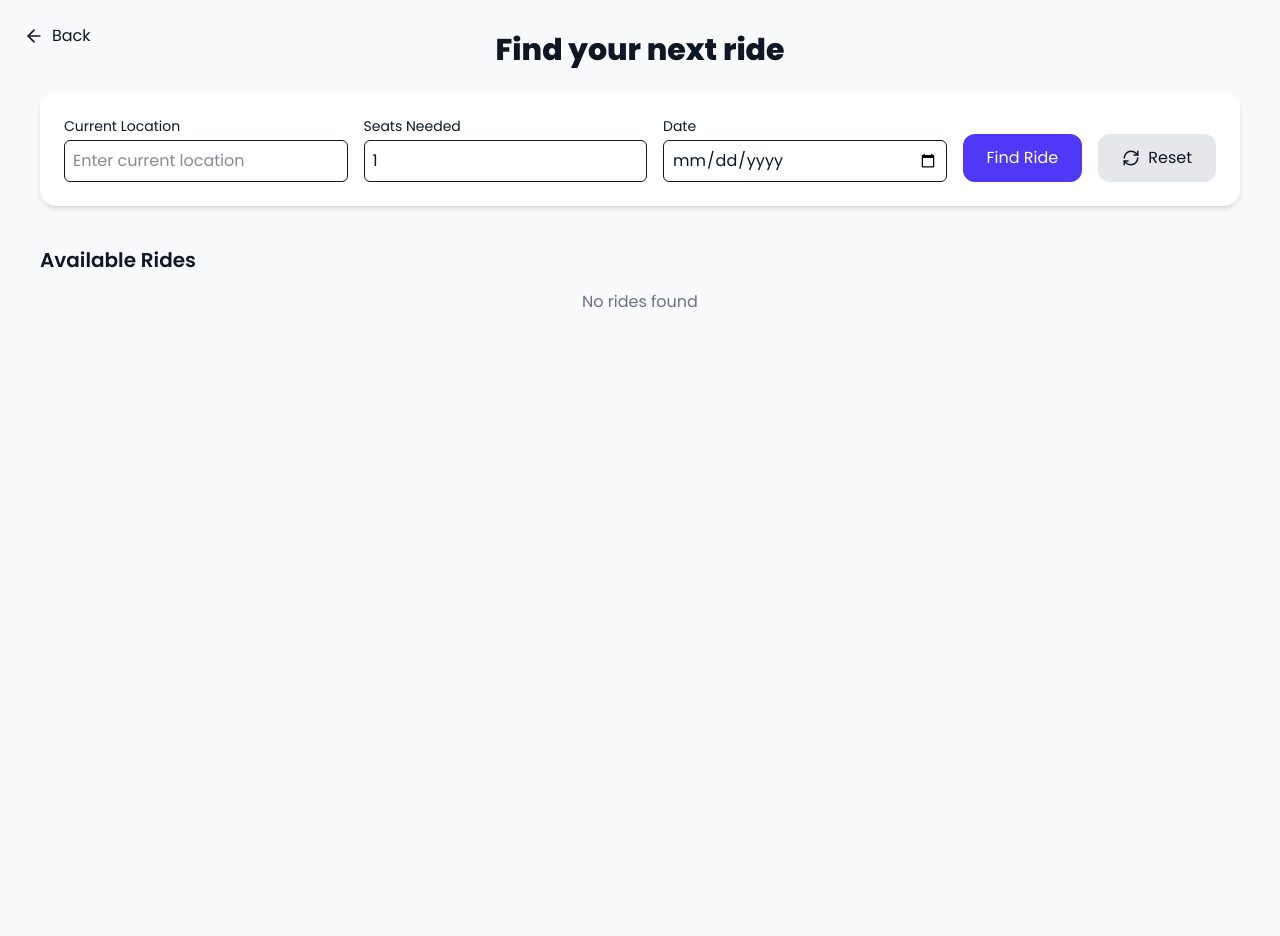
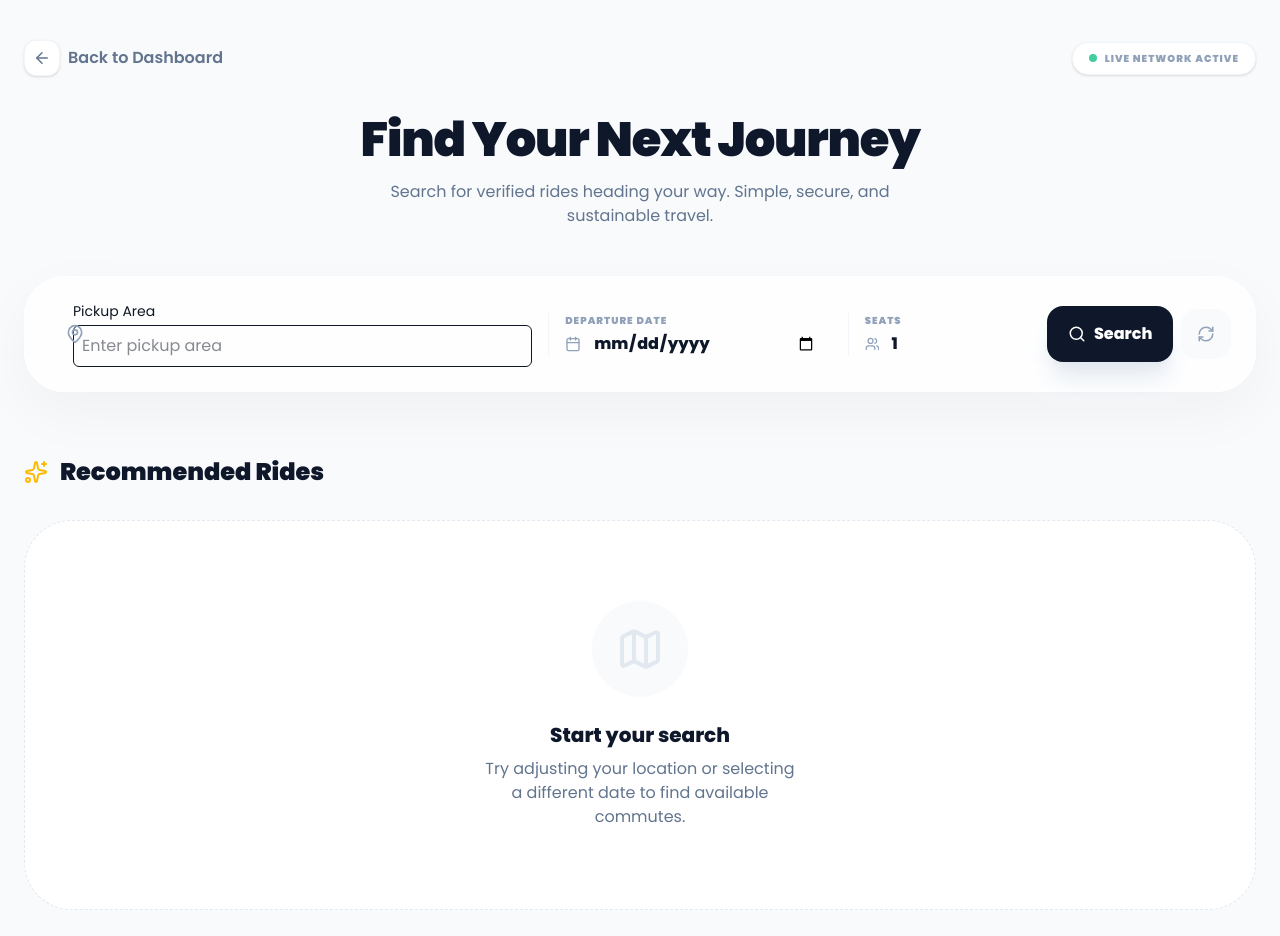
Before and after one commit to Rahmans-Account/RidePooling-FrontEnd, a React (Vite) app in the folder frontend/: page /find-ride in a window 1280 px wide. Shown: the top 936 px of the page. Before the commit the page ends 800 px from the top, so only its background shows below. Built offline with nearby package versions, Linux system fonts and the light colour scheme.

Commit message:
updated fineride

```diff
--- a/frontend/src/FindingARide/FindRide.jsx
+++ b/frontend/src/FindingARide/FindRide.jsx
@@ -1,6 +1,17 @@
 import React, { useState } from "react";
 import { useNavigate } from "react-router-dom";
-import { ArrowLeft, RefreshCw } from "lucide-react";
+import {
+  ArrowLeft,
+  RefreshCw,
+  Search,
+  MapPin,
+  Calendar,
+  Users,
+  Loader2,
+  Sparkles,
+  Map as MapIcon,
+  ChevronRight
+} from "lucide-react";
 import AutoCompleteLocation from "../components/AutoCompleteLocation";
 import RideCard from "./RideCard";
 import axios from "axios";
@@ -9,24 +20,21 @@ export default function FindRide() {
   const navigate = useNavigate();
 
   const [currentLocation, setCurrentLocation] = useState(null);
-  // eslint-disable-next-line no-unused-vars
-  const [destination, setDestination] = useState(null); // optional UI
   const [date, setDate] = useState("");
   const [minSeats, setMinSeats] = useState(1);
-
   const [rides, setRides] = useState([]);
   const [loading, setLoading] = useState(false);
+  const [hasSearched, setHasSearched] = useState(false);
 
   const findRides = async () => {
     if (!currentLocation || !date) {
-      alert("Please select location and date");
+      alert("Please select a location and date to begin.");
       return;
     }
 
     try {
       setLoading(true);
-      console.log("currentLocation:", currentLocation);
-
+      setHasSearched(true);
       const response = await axios.get(
         "http://localhost:5003/api/rides/search",
         {
@@ -36,16 +44,13 @@ export default function FindRide() {
             date,
             minSeats,
             page: 1,
-            limit: 10,
+            limit: 12,
             sort: "dateTime",
           },
         }
       );
-      console.log("Rides search response:", response.data);
-      // backend response: { success, data, meta }
       setRides(response.data.data);
     } catch (error) {
-      console.error(error);
       alert(error.response?.data?.message || "Failed to fetch rides");
     } finally {
       setLoading(false);
@@ -54,89 +59,151 @@ export default function FindRide() {
 
   const handleRefresh = () => {
     setCurrentLocation(null);
-    setDestination(null);
     setDate("");
     setMinSeats(1);
     setRides([]);
+    setHasSearched(false);
   };
 
   return (
-    <div className="min-h-screen bg-gray-50 px-10 py-8 relative">
-      {/* Back */}
+    <div className="min-h-screen bg-[#F8FAFC] font-[Poppins] selection:bg-indigo-100">
+      {/* Background Accents */}
+      <div className="absolute top-0 right-0 w-[500px] h-[500px] bg-indigo-50/50 rounded-full blur-[120px] -z-10" />
+      <div className="absolute bottom-0 left-0 w-[500px] h-[500px] bg-blue-50/50 rounded-full blur-[120px] -z-10" />
+
+      <div className="max-w-7xl mx-auto px-6 py-10">
+        {/* Header Section */}
+        <div className="flex items-center justify-between mb-10">
           <button
-        onClick={() => navigate("/dashboard")}
-        className="cursor-pointer absolute top-6 left-6 flex items-center gap-2"
+            onClick={() => navigate("/profile")}
+            className="group flex items-center gap-2 text-slate-500 hover:text-slate-900 transition-all font-semibold"
           >
-        <ArrowLeft size={20} /> Back
+            <div className="p-2 rounded-xl bg-white shadow-sm border border-slate-100 group-hover:shadow-md transition-all">
+              <ArrowLeft size={18} />
+            </div>
+            Back to Dashboard
           </button>
 
-      <h1 className="text-3xl font-bold mb-6 text-center">
-        Find your next ride
+          <div className="flex items-center gap-2 px-4 py-2 bg-white border border-slate-100 rounded-2xl shadow-sm">
+             <div className="w-2 h-2 rounded-full bg-emerald-500 animate-pulse" />
+             <span className="text-[10px] font-black text-slate-400 uppercase tracking-widest">Live Network Active</span>
+          </div>
+        </div>
+
+        <div className="text-center mb-12">
+          <h1 className="text-4xl md:text-5xl font-black text-slate-900 tracking-tight mb-4">
+            Find Your Next Journey
           </h1>
+          <p className="text-slate-500 max-w-xl mx-auto font-medium">
+            Search for verified rides heading your way. Simple, secure, and sustainable travel.
+          </p>
+        </div>
 
-      {/* Search Section */}
-      <div className="cursor-pointer bg-white rounded-2xl shadow-md p-6 flex flex-wrap gap-4 items-end">
-        <div className="flex-1 min-w-[250px]">
+        {/* Search Command Hub */}
+        <div className="bg-white/80 backdrop-blur-2xl rounded-[2.5rem] shadow-[0_20px_60px_rgba(0,0,0,0.04)] border border-white p-4 md:p-6 mb-16">
+          <div className="grid grid-cols-1 lg:grid-cols-12 gap-4 items-center">
+
+            {/* Location Input */}
+            <div className="lg:col-span-5 relative group">
+              <div className="absolute left-4 top-1/2 -translate-y-1/2 text-slate-400 z-10 group-focus-within:text-indigo-600">
+                <MapPin size={20} />
+              </div>
+              <div className="pl-6">
                 <AutoCompleteLocation
-            label="Current Location"
-            onSelect={(loc) =>
-              setCurrentLocation({
+                  label="Pickup Area"
+                  onSelect={(loc) => setCurrentLocation({
                     name: loc.name,
                     lat: loc.lat ?? loc.latitude ?? loc.geometry?.location?.lat,
-                lng:
-                  loc.lng ??
-                  loc.lon ??
-                  loc.longitude ??
-                  loc.geometry?.location?.lng,
-              })
-            }
+                    lng: loc.lng ?? loc.lon ?? loc.longitude ?? loc.geometry?.location?.lng,
+                  })}
                 />
               </div>
+            </div>
 
-        <div className="flex-1 min-w-[150px]">
-          <label className="block text-sm font-medium mb-1">Seats Needed</label>
+            {/* Date Input */}
+            <div className="lg:col-span-3 relative px-4 lg:border-l lg:border-slate-100">
+              <label className="text-[10px] font-black text-slate-400 uppercase tracking-widest mb-1 block">Departure Date</label>
+              <div className="flex items-center gap-3">
+                <Calendar size={18} className="text-slate-400" />
+                <input
+                  type="date"
+                  className="w-full bg-transparent outline-none font-bold text-slate-900"
+                  value={date}
+                  onChange={(e) => setDate(e.target.value)}
+                />
+              </div>
+            </div>
+
+            {/* Seats Input */}
+            <div className="lg:col-span-2 relative px-4 lg:border-l lg:border-slate-100">
+              <label className="text-[10px] font-black text-slate-400 uppercase tracking-widest mb-1 block">Seats</label>
+              <div className="flex items-center gap-3">
+                <Users size={18} className="text-slate-400" />
                 <input
                   type="number"
                   min="1"
-            className="w-full p-2 border rounded-md"
+                  className="w-full bg-transparent outline-none font-bold text-slate-900"
                   value={minSeats}
                   onChange={(e) => setMinSeats(Math.max(1, Number(e.target.value)))}
                 />
               </div>
-        <div className="flex-1 min-w-[180px]">
-          <label className="block text-sm font-medium mb-1">Date</label>
-          <input
-            type="date"
-            className="w-full p-2 border rounded-md"
-            value={date}
-            onChange={(e) => setDate(e.target.value)}
-          />
             </div>
 
+            {/* Action Buttons */}
+            <div className="lg:col-span-2 flex items-center gap-2">
               <button
                 onClick={findRides}
                 disabled={loading}
-          className="cursor-pointer bg-indigo-600 text-white px-6 py-3 rounded-xl"
+                className="flex-1 bg-slate-900 text-white py-4 rounded-2xl font-bold flex items-center justify-center gap-2 hover:bg-indigo-600 shadow-xl shadow-slate-200 transition-all active:scale-95 disabled:opacity-70"
               >
-          {loading ? "Searching..." : "Find Ride"}
+                {loading ? <Loader2 className="animate-spin" size={18} /> : <Search size={18} />}
+                Search
               </button>
-
               <button
                 onClick={handleRefresh}
-          className="cursor-pointer bg-gray-200 px-6 py-3 rounded-xl flex items-center gap-2"
+                className="p-4 bg-slate-50 text-slate-400 rounded-2xl hover:bg-slate-100 hover:text-rose-500 transition-all"
+                title="Reset Search"
               >
-          <RefreshCw size={18} /> Reset
+                <RefreshCw size={18} className={loading ? "animate-spin" : ""} />
               </button>
             </div>
+          </div>
+        </div>
 
-      {/* Results */}
+        {/* Results Section */}
         <div className="mt-10">
-        <h2 className="text-xl font-semibold mb-4">Available Rides</h2>
+          <div className="flex items-center justify-between mb-8">
+            <h2 className="text-2xl font-black text-slate-900 flex items-center gap-3">
+              <Sparkles className="text-amber-400" />
+              {hasSearched ? `Available Rides (${rides.length})` : "Recommended Rides"}
+            </h2>
+            {rides.length > 0 && (
+               <div className="flex items-center gap-2 text-sm font-bold text-indigo-600">
+                 Sorted by Date <ChevronRight size={14} />
+               </div>
+            )}
+          </div>
 
-        {rides.length === 0 ? (
-          <p className="text-center text-gray-500">No rides found</p>
+          {loading ? (
+            <div className="grid grid-cols-1 md:grid-cols-3 gap-8">
+              {[1, 2, 3].map((n) => (
+                <div key={n} className="h-64 bg-white border border-slate-100 rounded-[2.5rem] animate-pulse" />
+              ))}
+            </div>
+          ) : rides.length === 0 ? (
+            <div className="bg-white rounded-[3rem] py-20 px-6 text-center border border-dashed border-slate-200">
+              <div className="w-24 h-24 bg-slate-50 rounded-full flex items-center justify-center text-slate-200 mx-auto mb-6">
+                <MapIcon size={48} />
+              </div>
+              <h3 className="text-xl font-bold text-slate-900">
+                {hasSearched ? "No rides found for this date" : "Start your search"}
+              </h3>
+              <p className="text-slate-500 mt-2 max-w-xs mx-auto font-medium">
+                Try adjusting your location or selecting a different date to find available commutes.
+              </p>
+            </div>
           ) : (
-          <div className="grid grid-cols-1 md:grid-cols-3 gap-6">
+            <div className="grid grid-cols-1 md:grid-cols-2 lg:grid-cols-3 gap-8 animate-in fade-in slide-in-from-bottom-4 duration-700">
               {rides.map((ride) => (
                 <RideCard key={ride._id} ride={ride} />
               ))}
@@ -144,5 +211,6 @@ export default function FindRide() {
           )}
         </div>
       </div>
+    </div>
   );
 }
```
Lines whose indentation alone changed are shown as unchanged.
